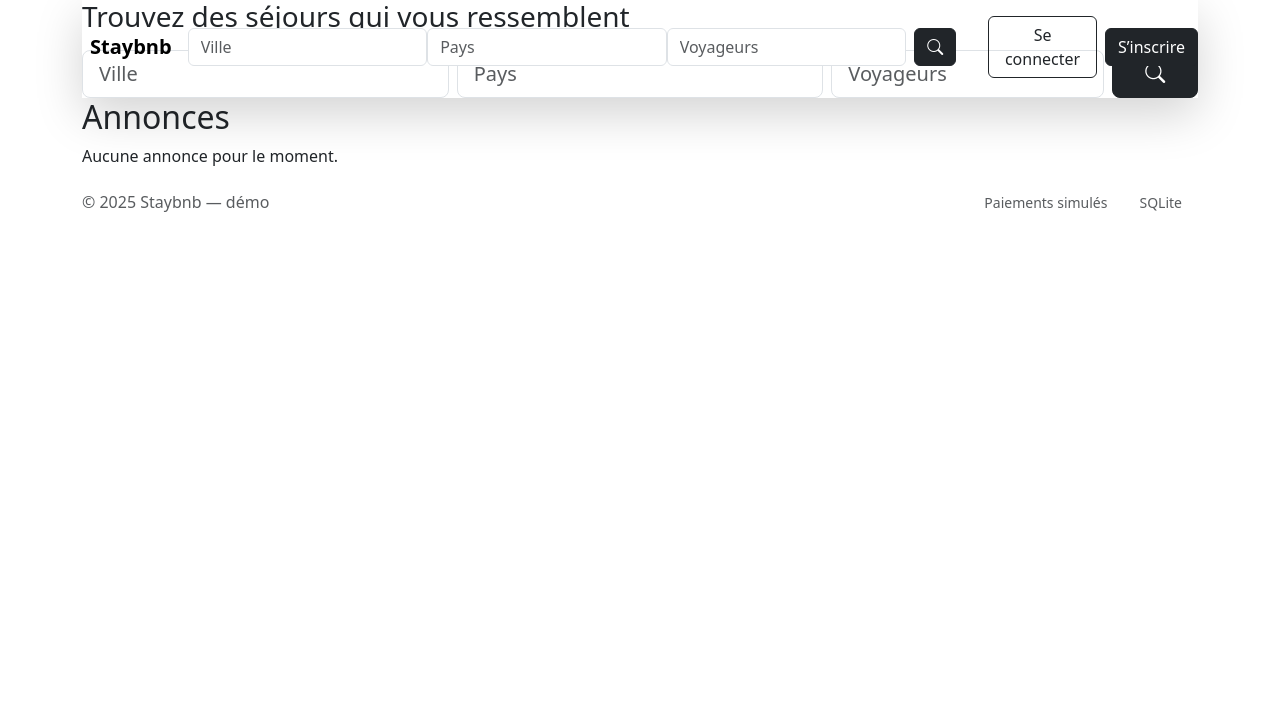
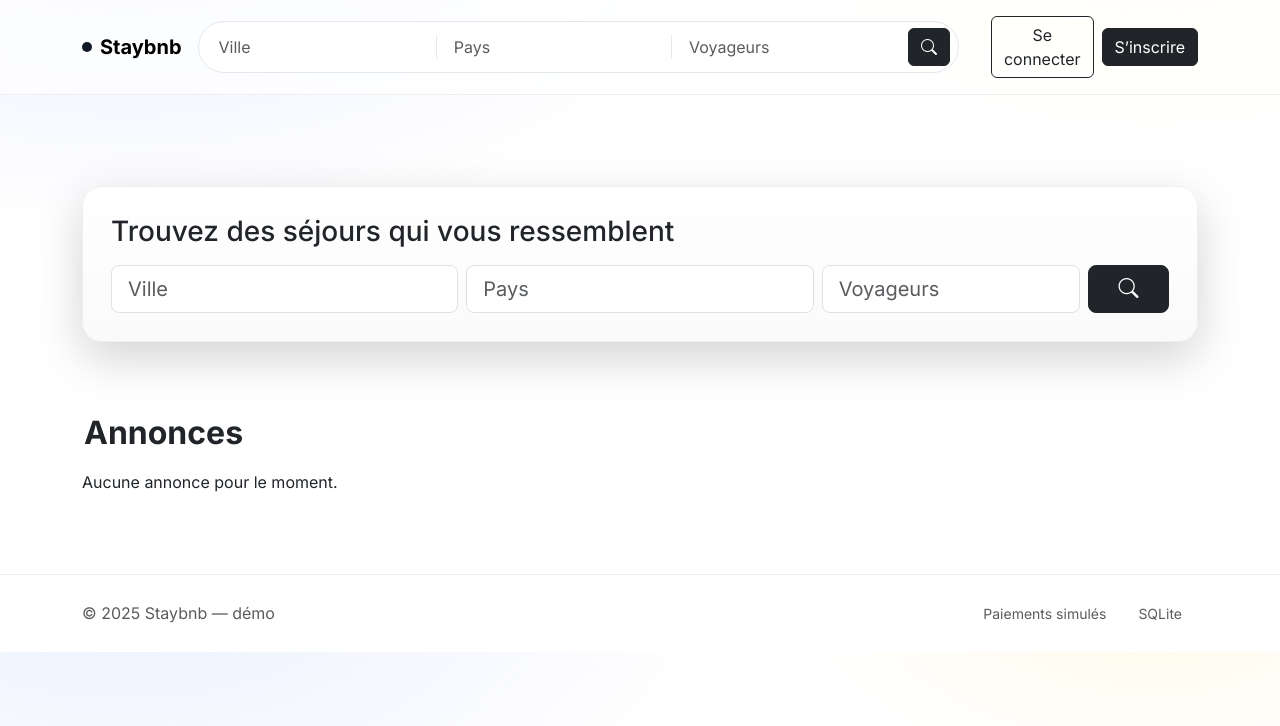
Before and after one commit to Nexoriuss/staybnb, a Flask app: page / in a window 1280 px wide. Shown: the top 726 px of the page. Run offline with Flask 3, Linux system fonts and the light colour scheme; data that the repository does not hold is empty.

Commit message:
Update styles.css

```diff
--- a/staybnb/static/styles.css
+++ b/staybnb/static/styles.css
@@ -1,3 +1,63 @@
-\
-/* Minimal tweaks */
-.card-img-top { object-fit: cover; height: 220px; }
+/* === Design System === */
+:root{
+  --bg: #0f0f12;
+  --card: #ffffff;
+  --ink: #0f1223;
+  --muted: #6b7280;
+  --accent: #111827;
+  --brand: #111827;
+  --grad: radial-gradient(1200px 600px at 10% -10%, #a5b4fc33, transparent 50%),
+          radial-gradient(900px 500px at 90% -10%, #fde68a33, transparent 40%);
+}
+*{box-sizing:border-box}
+body{font-family:Inter,system-ui,-apple-system,Segoe UI,Roboto,Arial,sans-serif;}
+.bg-body{background:#fafafa; background-image:var(--grad);}
+
+/* Navbar */
+.navbar-glass{backdrop-filter:saturate(180%) blur(12px); background:rgba(255,255,255,.75); border-bottom:1px solid #eee;}
+.brand-dot{width:10px;height:10px;border-radius:50%;background:#111827;display:inline-block}
+
+/* Search pill (desktop) */
+.search-pill{align-items:center;border:1px solid #e5e7eb;border-radius:999px;padding:6px 8px;background:#fff}
+.search-pill .form-control{border:none;box-shadow:none}
+.search-pill .divider{width:1px;height:24px;background:#e5e7eb;margin:0 6px}
+
+/* Hero */
+.hero{padding-top:90px;padding-bottom:40px}
+.hero-card{background:linear-gradient(180deg,#ffffff 0%,#fafafa 100%);border:1px solid #eee;border-radius:20px;padding:28px}
+
+/* Sections */
+.content-space{padding-top:24px;padding-bottom:64px}
+.section-title{font-weight:700;margin:8px 0 18px 2px}
+
+/* Stay card */
+.stay-card{display:block;background:#fff;border:1px solid #eee;border-radius:18px;overflow:hidden;text-decoration:none;color:inherit;transition:transform .2s, box-shadow .2s}
+.stay-card:hover{transform:translateY(-2px);box-shadow:0 12px 24px rgba(0,0,0,.08)}
+.stay-image{position:relative;aspect-ratio:4/3;background:#f4f4f5}
+.stay-image img{width:100%;height:100%;object-fit:cover}
+.price-badge{position:absolute;left:12px;bottom:12px;background:#111827;color:#fff;padding:6px 10px;border-radius:999px;font-weight:600}
+.price-badge .muted{opacity:.7;font-weight:500}
+.stay-body{padding:12px 14px}
+.chips{display:flex;flex-wrap:wrap;gap:8px}
+.chip{border:1px solid #e5e7eb;border-radius:999px;padding:4px 10px;background:#fff;color:#111827;font-size:.85rem}
+
+/* Listing detail */
+.gallery{display:grid;grid-template-columns:1fr 1fr;gap:10px}
+.gallery-item{width:100%;height:260px;object-fit:cover;border-radius:14px}
+@media(min-width:992px){.gallery{grid-template-columns:2fr 1fr 1fr}.gallery-item:first-child{grid-column:1/2;grid-row:1/3;height:540px}}
+.sticky-card{position:sticky;top:96px;background:#fff;border:1px solid #eee;border-radius:18px;padding:18px;box-shadow:0 8px 24px rgba(0,0,0,.06)}
+.review{border-bottom:1px solid #eee;padding:12px 0}
+
+/* Footer */
+.site-footer{border-top:1px solid #eee;background:#fff;padding:20px 0}
+
+/* --- Hotfix mise en page --- */
+body { padding-top: 84px; }                 /* évite que la navbar fixed-top recouvre le contenu */
+.navbar-glass { z-index: 1030; }            /* passe au-dessus sans écraser le reste */
+.hero { margin-top: 12px; }                 /* espace sous la navbar */
+.toast-container { z-index: 2000; }         /* toasts visibles si besoin */
+
+/* sur petits écrans, on masque la barre de recherche du header pour éviter les doubles */
+@media (max-width: 991.98px){
+  .search-pill { display: none !important; }
+}
```
